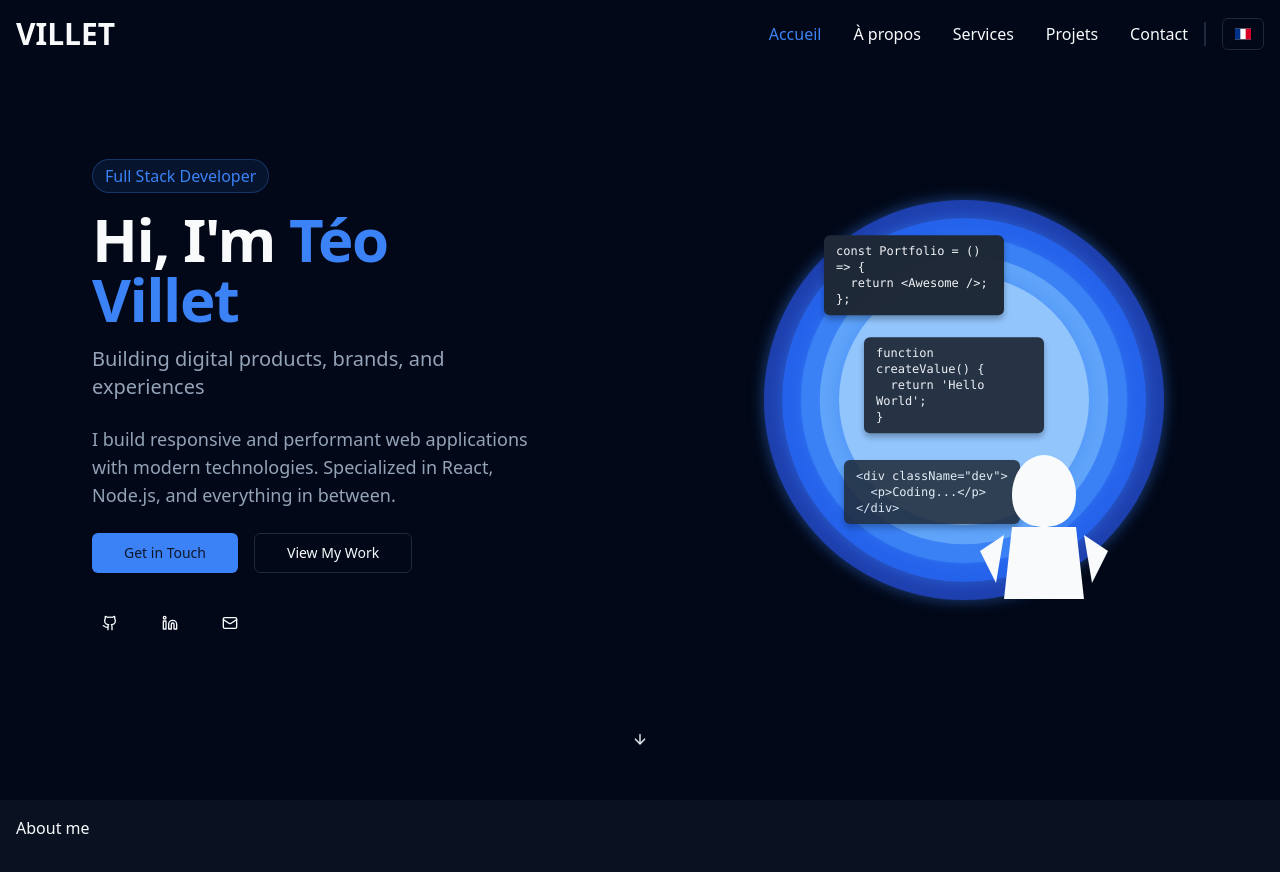
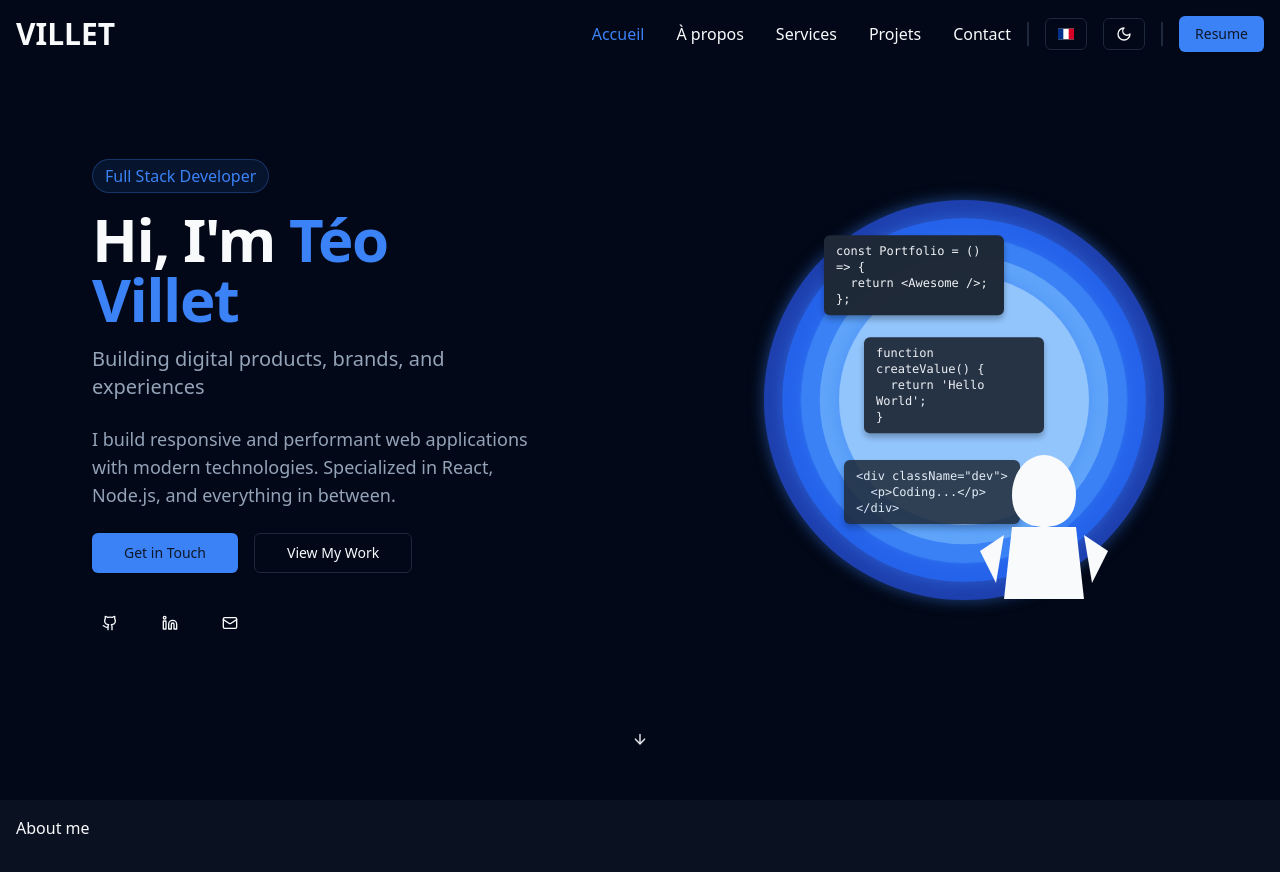
Before and after one commit to teovlt/portfolioFreelance, a React (Vite) app: page / in a window 1280 px wide. Shown: the top 872 px of the page. Built offline with nearby package versions, Linux system fonts and the light colour scheme.

Commit message:
Add resume in navbar

```diff
--- a/src/components/Navbar/index.tsx
+++ b/src/components/Navbar/index.tsx
@@ -3,9 +3,10 @@ import { ThemeChanger } from "./ThemeChanger";
 import { LanguageChanger } from "./LanguageChanger";
 import { useTranslation } from "react-i18next";
 import { Separator } from "../ui/separator";
-import { Briefcase, FileText, House, Info, Mail, Menu, X } from "lucide-react";
+import { Briefcase, Download, FileText, House, Info, Mail, Menu, X } from "lucide-react";
 import { useState, useEffect, useRef } from "react";
 import { cn } from "@/lib/utils";
+import { Button } from "../ui/button";
 
 export const Navbar = () => {
   const { t } = useTranslation();
@@ -107,7 +108,15 @@ export const Navbar = () => {
               <Separator orientation="vertical" className="h-6" />
               <div className="flex gap-4 items-center justify-between">
                 <LanguageChanger />
-                {/* <ThemeChanger /> */}
+                <ThemeChanger />
+              </div>
+              <Separator orientation="vertical" className="h-6" />
+              <div className="flex gap-4 items-center justify-between">
+                <Button asChild>
+                  <a href="/documents/Portfolio.pdf" target="_blank" rel="noopener noreferrer" download className="w-full">
+                    Resume
+                  </a>
+                </Button>
               </div>
             </div>
           </div>
```
Also changed, not shown: 1 other file (tests, documents, lock files or other folders).
